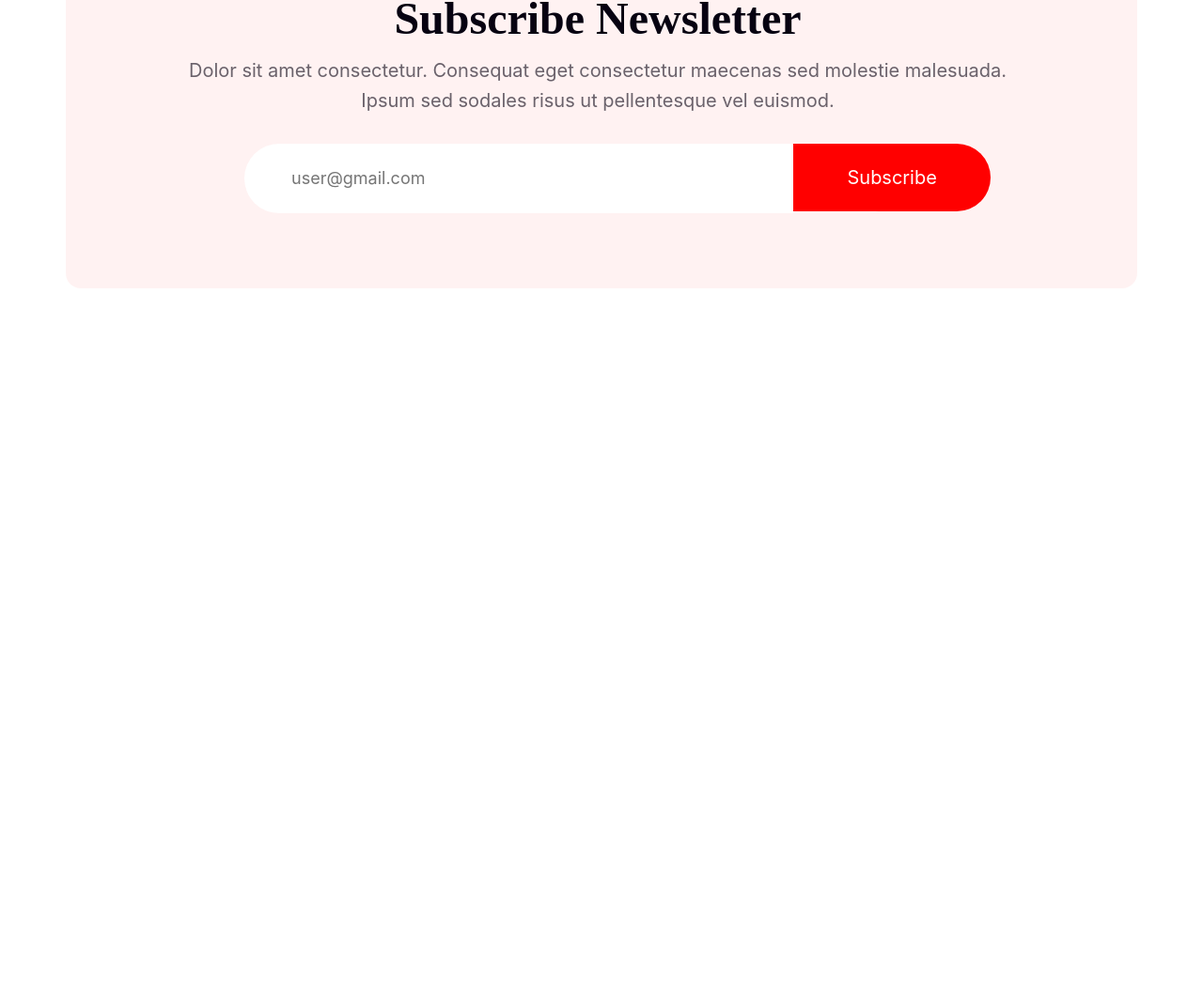
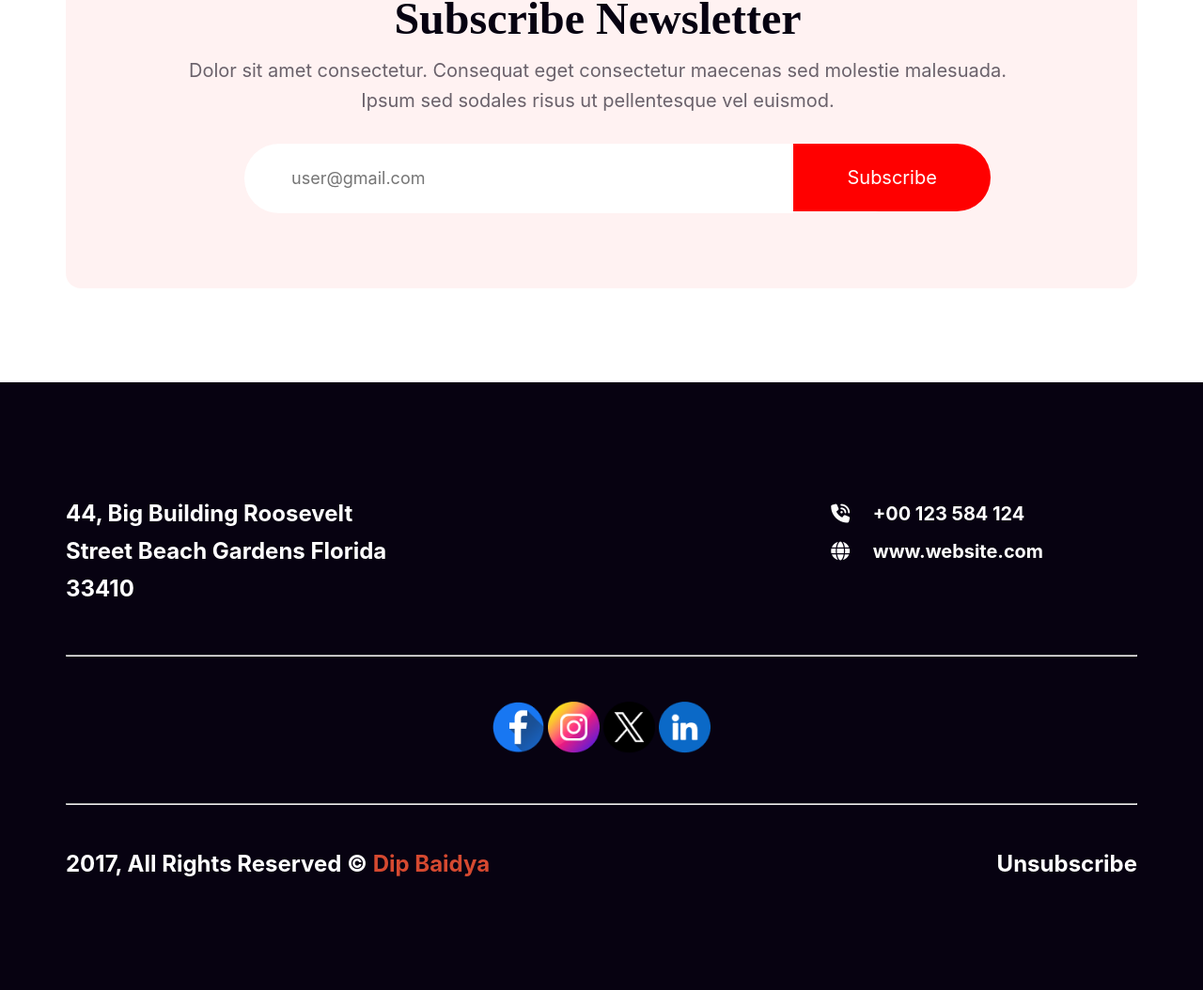
Before and after one commit to Dip-Baidya/Assignment-1, a plain HTML site: page index.html in a window 1280 px wide. Shown: the part 5378-6432 px from the top of the page at 94% size. Before the commit the page ends 5685 px from the top, so only its background shows below. Drawn offline with nearby package versions, Linux system fonts and the light colour scheme; files whose address does not match are found by name.

Commit message:
Complete Footer Section & Also Complete Full Project

```diff
--- a/index.html
+++ b/index.html
@@ -11,6 +11,8 @@
     <link
         href="https://fonts.googleapis.com/css2?family=Merriweather+Sans:wght@400;700&family=Open+Sans:wght@400;700;800&display=swap"
         rel="stylesheet">
+
+    <script src="https://kit.fontawesome.com/ef680ecff9.js" crossorigin="anonymous"></script>
     <link rel="stylesheet" href="styles/new_year.css">
 </head>
 
@@ -154,7 +156,35 @@
 
         </section>
     </main>
-    <footer></footer>
+
+    <!-- Footer Section -->
+    <footer class="footer-section">
+        <div class="footer-content-area">
+            <div class="contact-info">
+                <h5 class="contact-info-address">44, Big Building Roosevelt Street
+                    Beach Gardens Florida 33410</h5>
+                <div class="contact-info-number">
+                    <h5> <i class="fa-solid fa-phone-volume"></i> <span class="contact-info-number-icon">+00 123 584
+                            124</span>
+                    </h5>
+                    <h5><i class="fa-solid fa-globe"></i> <span class="contact-info-number-icon">www.website.com</span>
+                    </h5>
+                </div>
+            </div>
+            <hr>
+            <div class="social-media">
+                <img src="images/resources/Facebook.png">
+                <img src="images/resources/Instagram.png">
+                <img src="images/resources/Twitter.png">
+                <img src="images/resources/Linkedin.png">
+            </div>
+            <hr>
+            <div class="reserve-sectioin">
+                <h5>2017, All Rights Reserved &#169;<span class="dip"> Dip Baidya</span></h5>
+                <h5>Unsubscribe</h5>
+            </div>
+        </div>
+    </footer>
 
 </body>
 
--- a/styles/new_year.css
+++ b/styles/new_year.css
@@ -412,6 +412,7 @@ main {
 /* Newsletterstyle section */
 .newsletter-section {
     margin-top: 100px;
+    margin-bottom: 100px;
     border-radius: 16px;
     background: rgba(255, 0, 0, 0.05);
 }
@@ -477,3 +478,70 @@ main {
     position: relative;
     right: 120px;
 }
+
+/* Footer Section Style */
+
+.footer-section {
+    background: #070211;
+}
+
+.footer-content-area {
+    max-width: 1140px;
+    margin: 0 auto;
+}
+
+.contact-info {
+    display: flex;
+    justify-content: space-between;
+    padding-top: 120px;
+    padding-bottom: 50px;
+}
+
+.contact-info-address {
+    color: #FFF;
+    font-family: Inter;
+    font-size: 24px;
+    line-height: 40px;
+    width: 375px;
+}
+
+.contact-info-number {
+    color: #FFF;
+    font-family: Inter;
+    font-size: 24px;
+    line-height: 40px;
+    padding-left: 80px;
+    padding-inline-end: 100px;
+}
+
+.contact-info-number-icon {
+    padding-inline-start: 20px;
+}
+
+.social-media {
+    text-align: center;
+    padding-top: 48px;
+    padding-bottom: 48px;
+}
+
+.social-media img {
+    width: 55px;
+    height: 55px;
+}
+
+.reserve-sectioin {
+    display: flex;
+    justify-content: space-between;
+    padding-top: 48px;
+    padding-bottom: 120px;
+}
+
+.reserve-sectioin h5 {
+    color: #FFF;
+    font-family: Inter;
+    font-size: 24px;
+}
+
+.dip{
+    color: #d54930;
+}
```
